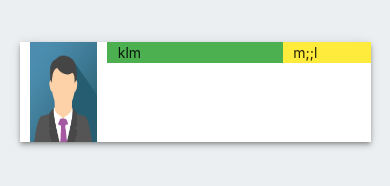
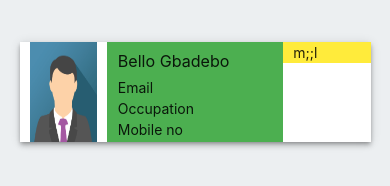
Before and after one commit to Gbahdeyboh/Job-Test, a website: page public/admin.html in a window 390 px wide. Drawn offline with nearby package versions, Linux system fonts and the light colour scheme.

Commit message:
Admin page

```diff
--- a/public/admin.html
+++ b/public/admin.html
@@ -36,7 +36,12 @@
             <div class="col s3 m2 l2 userImage">
                 <img src="images/male_avatar.png"/>
             </div>
-            <div class="col s6 m8 l8 green">klm</div>
+            <div class="col s6 m8 l8 green userBody">
+                <h6>Bello Gbadebo</h6   >
+                <span class="">Email</span><br />
+                <span class="">Occupation</span><br />
+                <span class="">Mobile no</span><br />
+            </div>
             <div class="col s3 m2 l2 yellow">m;;l</div>
         </div>
     </div>
--- a/public/css/admin.css
+++ b/public/css/admin.css
@@ -16,6 +16,15 @@ body{
 }
 @media only screen and (max-width: 600px){
     .userImage{
-        height: 100px;
+        height: 100px!important;
+    }
+    .userBody{
+        height: 100px!important;
     }
 }
+.userBody{
+    height: 140px;
+}
+.userBody h4{
+    font-weight: 600;
+}
```
Also changed, not shown: public/index.html (line endings or trailing spaces).
